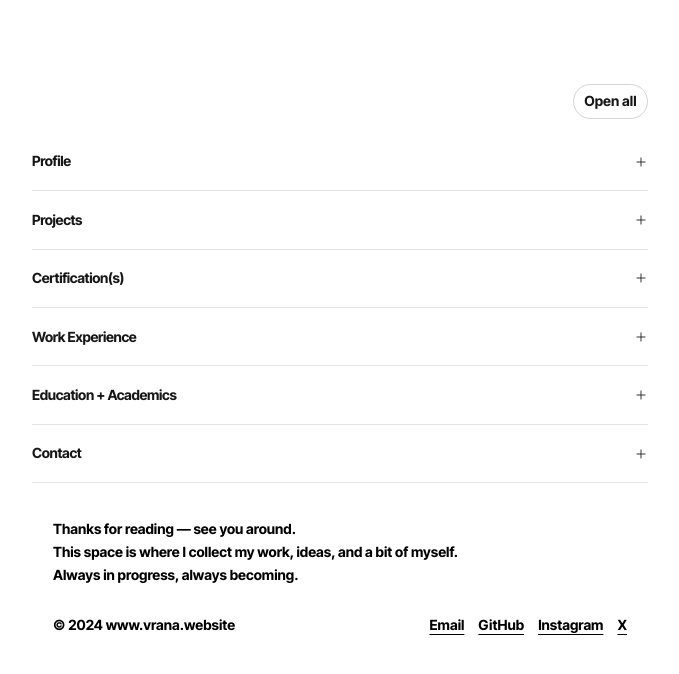
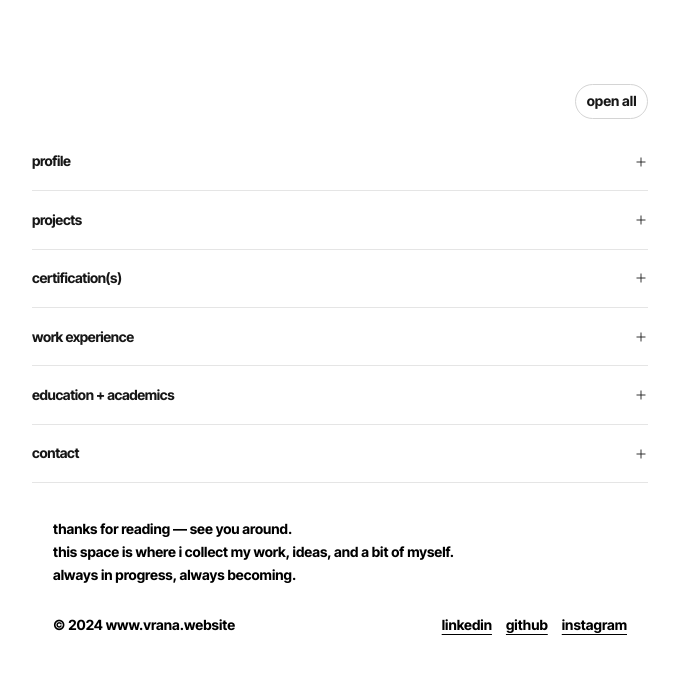
Before and after one commit to 1580-RanaV/blog, a Next.js app: page / in a window 1280 px wide. Shown: the top 674 px of the page, without its empty margins (300-979 px from the left). Built offline with nearby package versions, Linux system fonts and the light colour scheme.

Commit message:
linkedin and all lowercase

```diff
--- a/src/app/components/Thankyou.jsx
+++ b/src/app/components/Thankyou.jsx
@@ -48,11 +48,11 @@ export default function Thankyou() {
           {/* Footer navigation */}
           <nav aria-label="Footer navigation" className="flex gap-4">
             <a
-              href="#"
+              href="https://www.linkedin.com/in/vrana11/"
               onClick={handleEmailError}
               className="underline underline-offset-4"
             >
-              Email
+              LinkedIn
             </a>
             <a
               href="https://github.com/1580-RanaV"
@@ -70,14 +70,6 @@ export default function Thankyou() {
             >
               Instagram
             </a>
-            <a
-              href="https://x.com/"
-              target="_blank"
-              rel="noopener noreferrer"
-              className="underline underline-offset-4"
-            >
-              X
-            </a>
           </nav>
 
         </div>
--- a/src/app/globals.css
+++ b/src/app/globals.css
@@ -13,6 +13,7 @@
   body {
     @apply bg-white text-neutral-900 antialiased;
     line-height: 1.6;
+    text-transform: lowercase;
   }
 
   * {
--- a/src/app/page.js
+++ b/src/app/page.js
@@ -24,7 +24,7 @@ function SectionSkeleton({ title }) {
 
 /* ---------- Toolbar: single toggle (Open all / Close all) ---------- */
 function AccordionToggle({ allOpen, onToggleAll }) {
-  const label = allOpen ? "Close all" : "Open all";
+  const label = allOpen ? "close all" : "open all";
   return (
     <button
       type="button"
```
